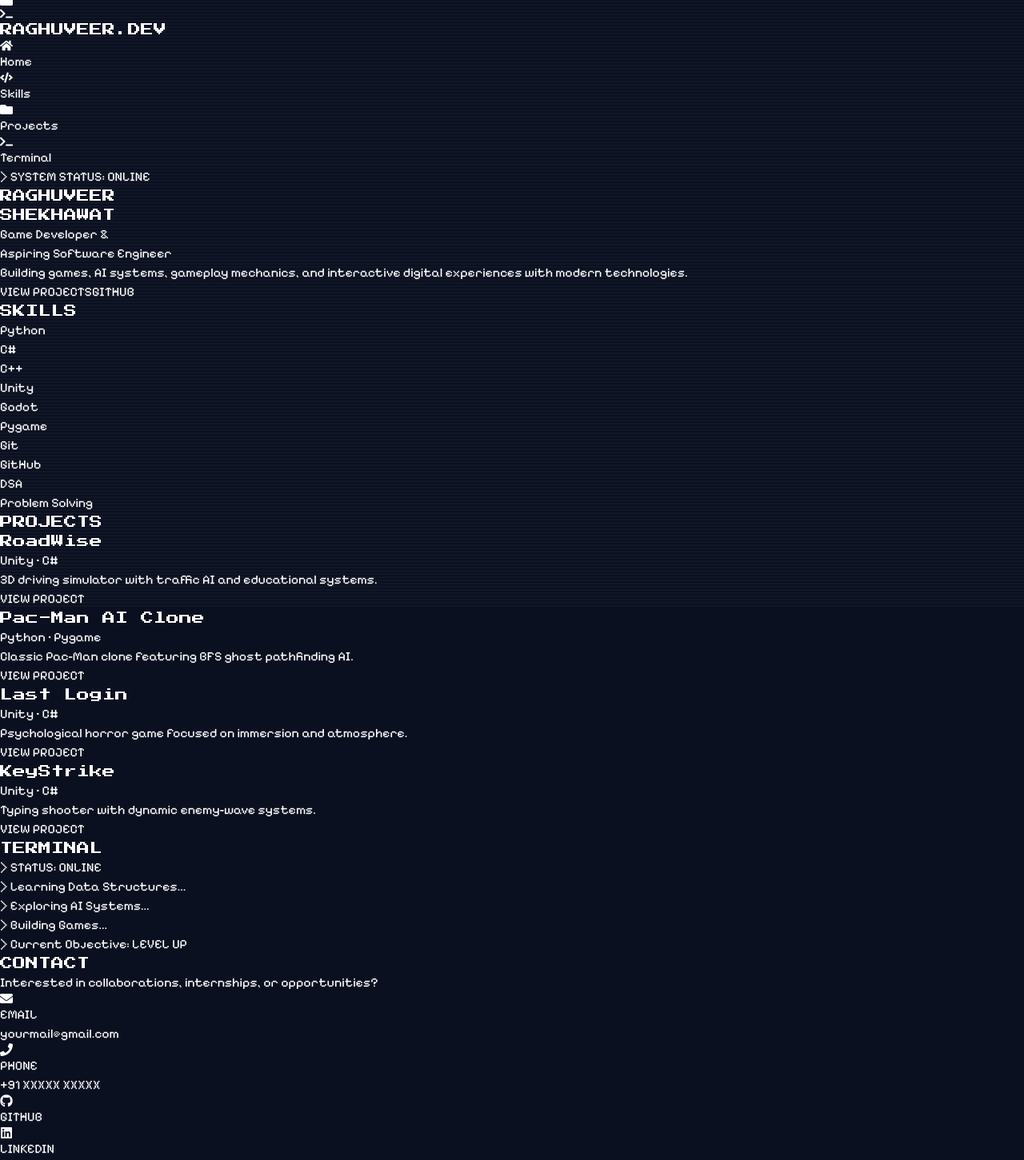
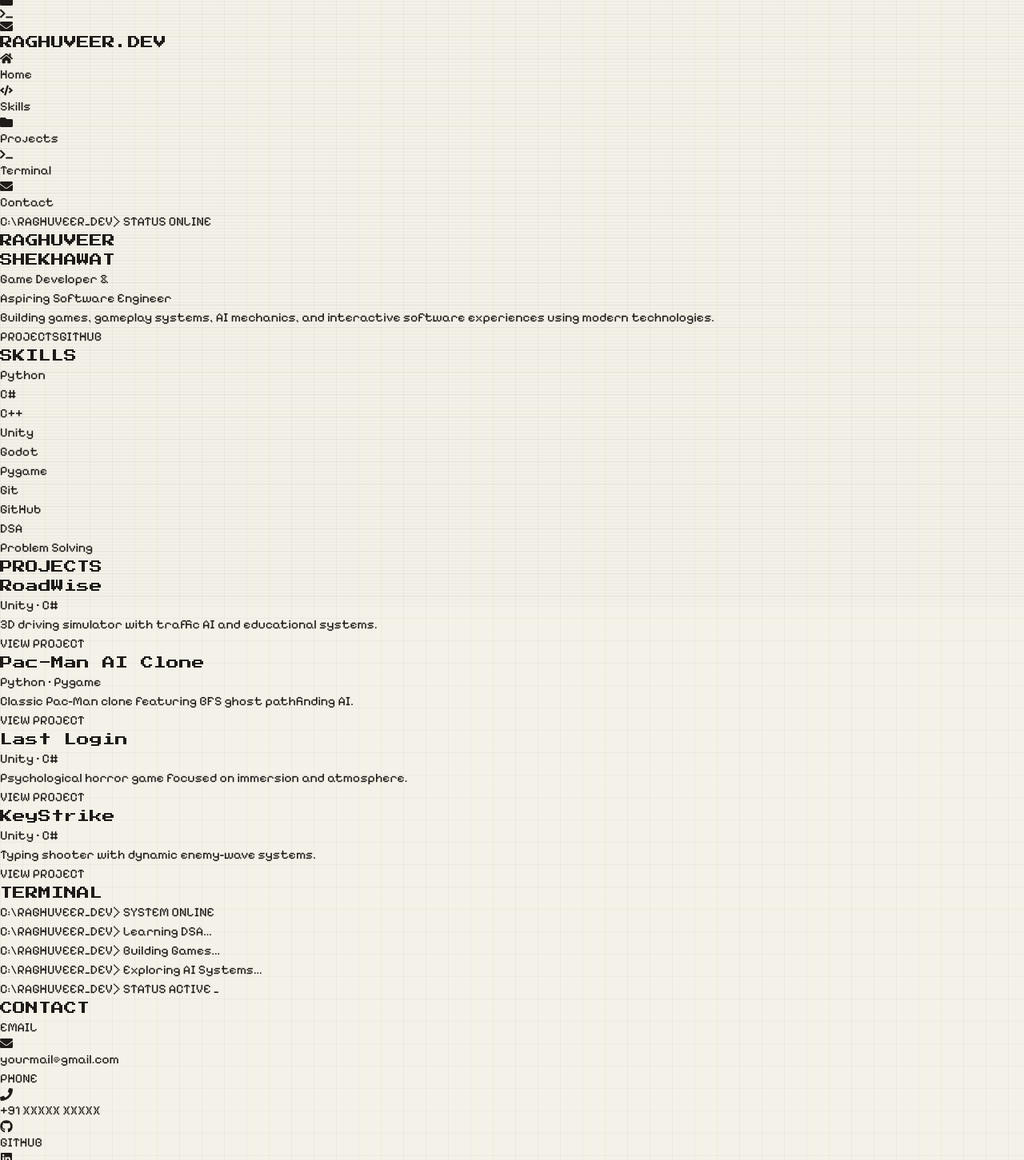
Before and after one commit to RaghuveerSingh05/raghuveer-portfolio, a React (Vite) app: page / in a window 1280 px wide. Shown: the part 39-1490 px from the top of the page at 80% size. Built offline with nearby package versions, Linux system fonts and the light colour scheme.

Commit message:
Updated Components

```diff
--- a/src/App.jsx
+++ b/src/App.jsx
@@ -1,15 +1,17 @@
+// src/App.jsx
+
 import Sidebar from "./components/Sidebar";
 import MobileNav from "./components/MobileNav";
 import Landing from "./components/Landing";
 import Skills from "./components/Skills";
 import Projects from "./components/Projects";
 import Terminal from "./components/Terminal";
+import Contact from "./components/Contact";
 import Footer from "./components/Footer";
-import Contact from "./components/Contact";
 
 export default function App() {
   return (
-    <div className="crt flex bg-[#0B1020] text-white">
+    <div className="crt flex min-h-screen bg-[#F4F1E8] text-[#1E1B18]">
 
       <MobileNav />
 
--- a/src/components/Contact.jsx
+++ b/src/components/Contact.jsx
@@ -1,4 +1,7 @@
+// src/components/Contact.jsx
+
 import SectionTitle from "./SectionTitle";
+
 import {
   FaGithub,
   FaLinkedin,
@@ -12,59 +15,54 @@ export default function Contact() {
 
       <SectionTitle title="CONTACT" />
 
-      <div className="bg-[#111827] border border-[#374151] p-6 space-y-6">
-
-        <p className="text-lg text-gray-300">
-          Interested in collaborations,
-          internships, or opportunities?
-        </p>
-
-        {/* Contact Info */}
+      <div className="bg-[#E7DFC9] border-4 border-[#3A312B] p-6 space-y-6">
 
         <div className="grid md:grid-cols-2 gap-4">
 
-          <div className="border border-[#374151] p-4 flex items-center gap-4 hover:border-cyan-400 transition">
+          <div className="border-4 border-[#3A312B] p-4">
 
-            <FaEnvelope className="text-cyan-400 text-xl" />
+            <p className="text-sm mb-2">
+              EMAIL
+            </p>
 
-            <div>
-              <p className="text-gray-400 text-sm">
-                EMAIL
-              </p>
+            <div className="flex items-center gap-3">
+
+              <FaEnvelope />
 
               <p>
                 yourmail@gmail.com
               </p>
+
             </div>
 
           </div>
 
-          <div className="border border-[#374151] p-4 flex items-center gap-4 hover:border-cyan-400 transition">
+          <div className="border-4 border-[#3A312B] p-4">
 
-            <FaPhone className="text-cyan-400 text-xl" />
+            <p className="text-sm mb-2">
+              PHONE
+            </p>
 
-            <div>
-              <p className="text-gray-400 text-sm">
-                PHONE
-              </p>
+            <div className="flex items-center gap-3">
+
+              <FaPhone />
 
               <p>
                 +91 XXXXX XXXXX
               </p>
+
             </div>
 
           </div>
 
         </div>
 
-        {/* Social Buttons */}
-
         <div className="flex gap-4 flex-wrap">
 
           <a
             href="https://github.com/RaghuveerSingh05"
             target="_blank"
-            className="flex items-center gap-2 bg-purple-600 px-6 py-3 border-2 border-black hover:bg-purple-500 transition"
+            className="flex items-center gap-2 bg-[#6D28D9] text-white px-6 py-3 border-4 border-[#3A312B]"
           >
 
             <FaGithub />
@@ -74,9 +72,9 @@ export default function Contact() {
           </a>
 
           <a
-            href="www.linkedin.com/in/raghuveer-singh-shekhawat-ab589332b"
+            href="https://linkedin.com"
             target="_blank"
-            className="flex items-center gap-2 bg-cyan-500 text-black px-6 py-3 border-2 border-black hover:bg-cyan-400 transition"
+            className="flex items-center gap-2 bg-[#0891B2] text-white px-6 py-3 border-4 border-[#3A312B]"
           >
 
             <FaLinkedin />
--- a/src/components/Landing.jsx
+++ b/src/components/Landing.jsx
@@ -1,3 +1,5 @@
+// src/components/Landing.jsx
+
 export default function Landing() {
   return (
     <section
@@ -5,9 +7,13 @@ export default function Landing() {
       className="min-h-[80vh] flex flex-col justify-center space-y-8"
     >
 
-      <p className="text-green-400 text-sm md:text-base">
-        {">"} SYSTEM STATUS: ONLINE
-      </p>
+      <div className="bg-[#E7DFC9] border-4 border-[#3A312B] p-3 inline-block w-fit">
+
+        <p className="text-sm">
+          C:\RAGHUVEER_DEV{">"} STATUS ONLINE
+        </p>
+
+      </div>
 
       <div>
 
@@ -17,7 +23,7 @@ export default function Landing() {
           SHEKHAWAT
         </h1>
 
-        <p className="text-cyan-400 text-xl md:text-3xl mt-8">
+        <p className="text-[#0891B2] text-xl md:text-3xl mt-8">
           Game Developer &
           <br />
           Aspiring Software Engineer
@@ -25,14 +31,27 @@ export default function Landing() {
 
       </div>
 
-      <div className="bg-[#111827] border border-[#374151] p-6 max-w-3xl">
+      <div className="bg-[#E7DFC9] border-4 border-[#3A312B] max-w-3xl">
 
-        <p className="text-lg leading-relaxed text-gray-300">
-          Building games, AI systems,
-          gameplay mechanics, and
-          interactive digital experiences
-          with modern technologies.
-        </p>
+        <div className="bg-[#3A312B] h-10 flex items-center gap-2 px-4">
+
+          <div className="w-4 h-4 bg-red-400"></div>
+
+          <div className="w-4 h-4 bg-yellow-400"></div>
+
+          <div className="w-4 h-4 bg-green-400"></div>
+
+        </div>
+
+        <div className="p-6">
+
+          <p className="text-lg leading-relaxed">
+            Building games, gameplay systems,
+            AI mechanics, and interactive software
+            experiences using modern technologies.
+          </p>
+
+        </div>
 
       </div>
 
@@ -40,15 +59,15 @@ export default function Landing() {
 
         <a
           href="#projects"
-          className="bg-purple-600 px-6 py-3 border-2 border-black hover:bg-purple-500 transition"
+          className="bg-[#6D28D9] text-white px-6 py-3 border-4 border-[#3A312B] hover:-translate-y-1 transition"
         >
-          VIEW PROJECTS
+          PROJECTS
         </a>
 
         <a
           href="https://github.com/RaghuveerSingh05"
           target="_blank"
-          className="bg-cyan-500 text-black px-6 py-3 border-2 border-black hover:bg-cyan-400 transition"
+          className="bg-[#0891B2] text-white px-6 py-3 border-4 border-[#3A312B] hover:-translate-y-1 transition"
         >
           GITHUB
         </a>
--- a/src/components/MobileNav.jsx
+++ b/src/components/MobileNav.jsx
@@ -1,31 +1,28 @@
+// src/components/MobileNav.jsx
+
 import {
   FaHome,
   FaCode,
   FaFolder,
   FaTerminal,
+  FaEnvelope,
 } from "react-icons/fa";
 
 export default function MobileNav() {
   return (
-    <div className="md:hidden fixed top-0 left-0 right-0 z-50 bg-[#111827] border-b border-[#374151] p-4">
+    <div className="md:hidden fixed top-0 left-0 right-0 z-50 bg-[#E7DFC9] border-b-4 border-[#3A312B] p-4">
 
-      <div className="flex justify-around text-cyan-400">
+      <div className="flex justify-around text-[#6D28D9]">
 
-        <a href="#home">
-          <FaHome />
-        </a>
+        <a href="#home"><FaHome /></a>
 
-        <a href="#skills">
-          <FaCode />
-        </a>
+        <a href="#skills"><FaCode /></a>
 
-        <a href="#projects">
-          <FaFolder />
-        </a>
+        <a href="#projects"><FaFolder /></a>
 
-        <a href="#terminal">
-          <FaTerminal />
-        </a>
+        <a href="#terminal"><FaTerminal /></a>
+
+        <a href="#contact"><FaEnvelope /></a>
 
       </div>
 
--- a/src/components/ProjectCard.jsx
+++ b/src/components/ProjectCard.jsx
@@ -1,3 +1,5 @@
+// src/components/ProjectCard.jsx
+
 export default function ProjectCard({
   title,
   stack,
@@ -5,28 +7,42 @@ export default function ProjectCard({
   github,
 }) {
   return (
-    <div className="bg-[#111827] border border-[#374151] p-6 transition duration-300 hover:-translate-y-2 hover:border-cyan-400 hover:shadow-[6px_6px_0px_#000]">
+    <div className="bg-[#E7DFC9] border-4 border-[#3A312B]">
+
+      <div className="bg-[#3A312B] h-10 flex items-center gap-2 px-4">
+
+        <div className="w-4 h-4 bg-red-400"></div>
+
+        <div className="w-4 h-4 bg-yellow-400"></div>
+
+        <div className="w-4 h-4 bg-green-400"></div>
+
+      </div>
+
+      <div className="p-6">
 
         <h3 className="pixel-title text-sm md:text-lg mb-4">
           {title}
         </h3>
 
-      <p className="text-cyan-400 mb-4">
+        <p className="text-[#0891B2] mb-4">
           {stack}
         </p>
 
-      <p className="text-gray-300 leading-relaxed mb-6">
+        <p className="leading-relaxed mb-6">
           {description}
         </p>
 
         <a
           href={github}
           target="_blank"
-        className="inline-block bg-cyan-500 text-black px-4 py-2 border-2 border-black hover:bg-cyan-400 transition"
+          className="inline-block bg-[#6D28D9] text-white px-4 py-2 border-4 border-[#3A312B] hover:-translate-y-1 transition"
         >
           VIEW PROJECT
         </a>
 
       </div>
+
+    </div>
   );
 }
--- a/src/components/Projects.jsx
+++ b/src/components/Projects.jsx
@@ -1,3 +1,5 @@
+// src/components/Projects.jsx
+
 import projects from "../data/projects";
 import ProjectCard from "./ProjectCard";
 import SectionTitle from "./SectionTitle";
--- a/src/components/SectionTitle.jsx
+++ b/src/components/SectionTitle.jsx
@@ -1,12 +1,14 @@
+// src/components/SectionTitle.jsx
+
 export default function SectionTitle({ title }) {
   return (
     <div className="mb-8">
 
-      <h2 className="pixel-title text-lg md:text-2xl text-purple-400">
+      <h2 className="pixel-title text-lg md:text-2xl text-[#6D28D9]">
         {title}
       </h2>
 
-      <div className="w-32 h-1 bg-cyan-400 mt-4"></div>
+      <div className="w-32 h-2 bg-[#0891B2] mt-4"></div>
 
     </div>
   );
--- a/src/components/Sidebar.jsx
+++ b/src/components/Sidebar.jsx
@@ -1,17 +1,24 @@
+// src/components/Sidebar.jsx
+
 import {
   FaHome,
   FaCode,
   FaFolder,
   FaTerminal,
+  FaEnvelope,
 } from "react-icons/fa";
 
 export default function Sidebar() {
   return (
-    <aside className="w-20 md:w-64 min-h-screen bg-[#111827] border-r border-[#374151] p-4 sticky top-0">
+    <aside className="w-24 min-h-screen bg-[#E7DFC9] border-r-4 border-[#3A312B] p-4 sticky top-0">
 
-      <h1 className="pixel-title text-xs md:text-lg text-cyan-400 mb-10">
-        RAGHUVEER.DEV
-      </h1>
+      <div className="mb-10">
+
+        <h1 className="pixel-title text-[10px] leading-5 text-[#6D28D9]">
+          RAGHUVEER.DEV
+        </h1>
+
+      </div>
 
       <nav className="space-y-4">
 
@@ -23,7 +30,10 @@ export default function Sidebar() {
 
         <NavItem icon={<FaTerminal />} text="Terminal" link="#terminal" />
 
+        <NavItem icon={<FaEnvelope />} text="Contact" link="#contact" />
+
       </nav>
+
     </aside>
   );
 }
@@ -32,11 +42,11 @@ function NavItem({ icon, text, link }) {
   return (
     <a
       href={link}
-      className="flex items-center gap-3 border border-[#374151] p-3 hover:border-cyan-400 cursor-pointer transition"
+      className="flex items-center gap-3 border-4 border-[#3A312B] bg-[#F4F1E8] p-3 hover:-translate-y-1 transition"
     >
       {icon}
 
-      <span className="hidden md:block">
+      <span className="hidden xl:block">
         {text}
       </span>
     </a>
--- a/src/components/Skills.jsx
+++ b/src/components/Skills.jsx
@@ -1,3 +1,5 @@
+// src/components/Skills.jsx
+
 import skills from "../data/skills";
 import SectionTitle from "./SectionTitle";
 
@@ -13,7 +15,7 @@ export default function Skills() {
 
           <div
             key={skill}
-            className="bg-[#111827] border border-[#374151] p-4 text-center hover:border-cyan-400 hover:-translate-y-1 transition duration-300"
+            className="bg-[#E7DFC9] border-4 border-[#3A312B] p-4 text-center hover:-translate-y-1 transition"
           >
             {skill}
           </div>
--- a/src/components/Terminal.jsx
+++ b/src/components/Terminal.jsx
@@ -1,25 +1,27 @@
+// src/components/Terminal.jsx
+
 import SectionTitle from "./SectionTitle";
 
 export default function Terminal() {
   return (
     <section
       id="terminal"
-      className="bg-black border border-green-500 p-6"
+      className="bg-[#1E1B18] border-4 border-[#3A312B] text-green-400 p-6"
     >
 
       <SectionTitle title="TERMINAL" />
 
-      <div className="space-y-3 text-green-400">
+      <div className="space-y-3">
 
-        <p>{">"} STATUS: ONLINE</p>
+        <p>C:\RAGHUVEER_DEV{">"} SYSTEM ONLINE</p>
 
-        <p>{">"} Learning Data Structures...</p>
+        <p>C:\RAGHUVEER_DEV{">"} Learning DSA...</p>
 
-        <p>{">"} Exploring AI Systems...</p>
+        <p>C:\RAGHUVEER_DEV{">"} Building Games...</p>
 
-        <p>{">"} Building Games...</p>
+        <p>C:\RAGHUVEER_DEV{">"} Exploring AI Systems...</p>
 
-        <p>{">"} Current Objective: LEVEL UP</p>
+        <p>C:\RAGHUVEER_DEV{">"} STATUS ACTIVE _</p>
 
       </div>
 
--- a/src/index.css
+++ b/src/index.css
@@ -1,15 +1,33 @@
+/* src/index.css */
+
 @import url('https://fonts.googleapis.com/css2?family=Press+Start+2P&family=Pixelify+Sans:wght@400;500;700&display=swap');
 
 @tailwind base;
 @tailwind components;
 @tailwind utilities;
 
+html {
+  scroll-behavior: smooth;
+}
+
 body {
   margin: 0;
-  background: #0B1020;
-  color: white;
+  color: #1E1B18;
   font-family: 'Pixelify Sans', sans-serif;
+
+  background-color: #F4F1E8;
+
+  background-image:
+    linear-gradient(rgba(0,0,0,0.03) 1px, transparent 1px),
+    linear-gradient(90deg, rgba(0,0,0,0.03) 1px, transparent 1px);
+
+  background-size: 28px 28px;
 }
+
+.pixel-title {
+  font-family: 'Press Start 2P', cursive;
+}
+
 .crt::before {
   content: "";
   position: fixed;
@@ -17,32 +35,28 @@ body {
 
   background:
     linear-gradient(
-      rgba(255,255,255,0.03) 50%,
+      rgba(0,0,0,0.02) 50%,
       transparent 50%
     );
 
   background-size: 100% 4px;
 
   pointer-events: none;
-
   z-index: 999;
 }
+
 ::-webkit-scrollbar {
   width: 10px;
 }
 
 ::-webkit-scrollbar-track {
-  background: #0B1020;
+  background: #F4F1E8;
 }
 
 ::-webkit-scrollbar-thumb {
-  background: #374151;
+  background: #3A312B;
 }
 
 ::-webkit-scrollbar-thumb:hover {
-  background: #22D3EE;
+  background: #0891B2;
 }
-
-.pixel-title {
-  font-family: 'Press Start 2P', cursive;
-}
```
Also changed, not shown: src/components/Footer.jsx (+8 -2 lines). Lines whose indentation alone changed are shown as unchanged.
